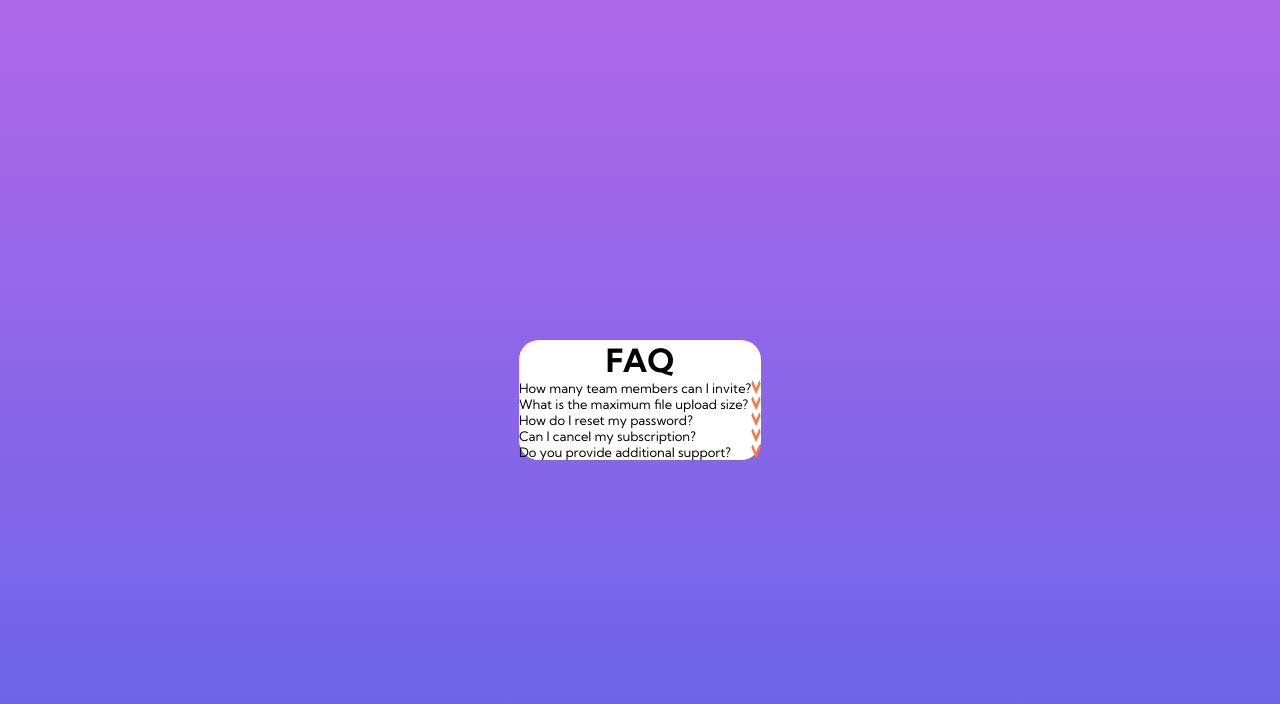
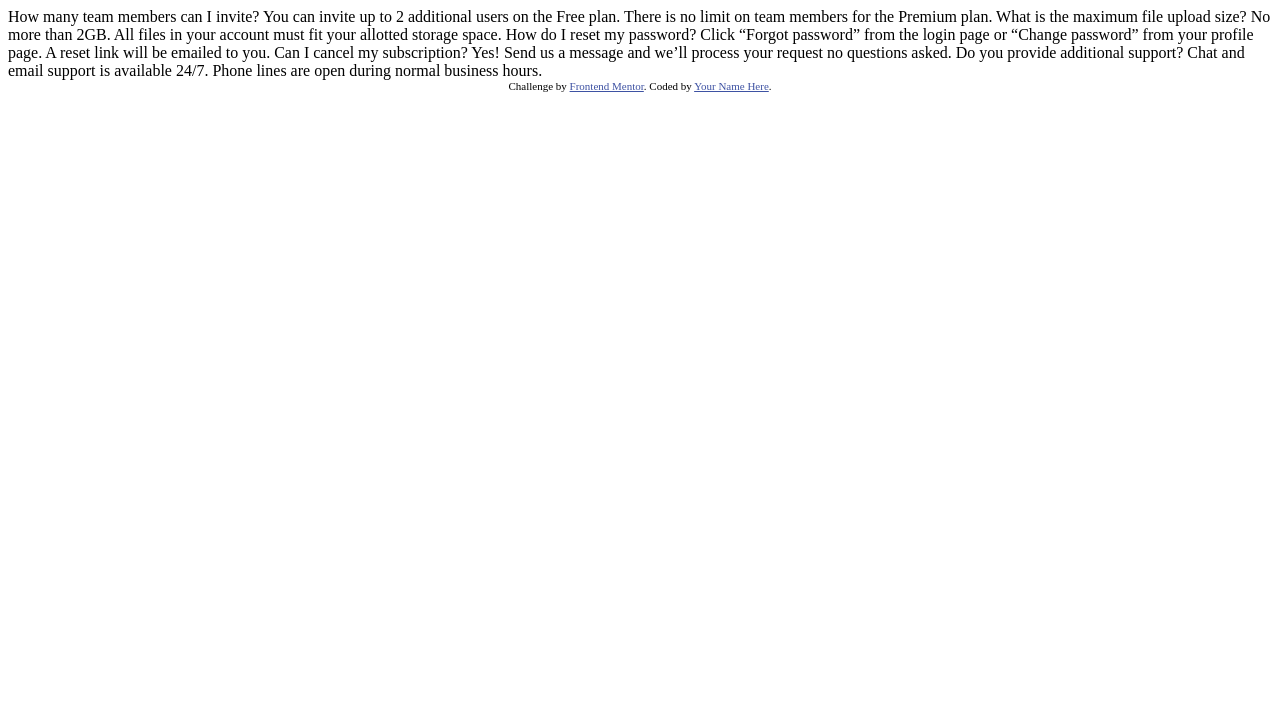
Before and after one commit to oryanhach/faq-accordion-card, a plain HTML site: page index.html in a window 1280 px wide. Drawn offline with Linux system fonts and the light colour scheme.

Commit message:
start the project from scratch again

```diff
--- a/index.html
+++ b/index.html
@@ -13,118 +13,36 @@
 
 		<title>Frontend Mentor | FAQ Accordion Card</title>
 
-		<!-- MY CSS -->
-		<link rel="stylesheet" href="style.css" />
-
-		<!-- GOOGLE FONTS -->
-		<link rel="preconnect" href="https://fonts.googleapis.com" />
-		<link rel="preconnect" href="https://fonts.gstatic.com" crossorigin />
-		<link
-			href="https://fonts.googleapis.com/css2?family=Kumbh+Sans:wght@400;700&display=swap"
-			rel="stylesheet" />
+		<!-- Feel free to remove these styles or customise in your own stylesheet 👍 -->
+		<style>
+			.attribution {
+				font-size: 11px;
+				text-align: center;
+			}
+			.attribution a {
+				color: hsl(228, 45%, 44%);
+			}
+		</style>
 	</head>
 	<body>
-		<main>
-			<div class="accordion-card">
-				<section class="illustration">
-					<img
-						src="images/illustration-woman-online-desktop.svg"
-						alt="woman illustration"
-						class="illustration__woman" />
-					<img
-						src="images/illustration-box-desktop.svg"
-						alt="box illustration"
-						class="illustration__box" />
-					<img
-						src="images/bg-pattern-desktop.svg"
-						alt="background pattern"
-						class="illustration__background" />
-				</section>
+		How many team members can I invite? You can invite up to 2 additional
+		users on the Free plan. There is no limit on team members for the
+		Premium plan. What is the maximum file upload size? No more than 2GB.
+		All files in your account must fit your allotted storage space. How do I
+		reset my password? Click “Forgot password” from the login page or
+		“Change password” from your profile page. A reset link will be emailed
+		to you. Can I cancel my subscription? Yes! Send us a message and we’ll
+		process your request no questions asked. Do you provide additional
+		support? Chat and email support is available 24/7. Phone lines are open
+		during normal business hours.
 
-				<div class="faq">
-					<header>
-						<h1 class="faq__title">FAQ</h1>
-					</header>
-
-					<div class="faq__list">
-						<div>
-							<p class="faq__question">
-								How many team members can I invite?
-							</p>
-							<img
-								src="images/icon-arrow-down.svg"
-								alt="arrow icon"
-								class="faq__arrow" />
-							<p class="faq__answer">
-								You can invite up to 2 additional users on the
-								Free plan. There is no limit on team members for
-								the Premium plan.
-							</p>
-						</div>
-
-						<div>
-							<p class="faq__question">
-								What is the maximum file upload size?
-							</p>
-							<img
-								src="images/icon-arrow-down.svg"
-								alt="arrow icon"
-								class="faq__arrow" />
-
-							<p class="faq__answer">
-								No more than 2GB. All files in your account must
-								fit your allotted storage space.
-							</p>
-						</div>
-
-						<div>
-							<p class="faq__question">
-								How do I reset my password?
-							</p>
-							<img
-								src="images/icon-arrow-down.svg"
-								alt="arrow icon"
-								class="faq__arrow" />
-
-							<p class="faq__answer">
-								Click “Forgot password” from the login page or
-								“Change password” from your profile page. A
-								reset link will be emailed to you.
-							</p>
-						</div>
-
-						<div>
-							<p class="faq__question">
-								Can I cancel my subscription?
-							</p>
-							<img
-								src="images/icon-arrow-down.svg"
-								alt="arrow icon"
-								class="faq__arrow" />
-
-							<p class="faq__answer">
-								Yes! Send us a message and we’ll process your
-								request no questions asked.
-							</p>
-						</div>
-
-						<div>
-							<p class="faq__question">
-								Do you provide additional support?
-							</p>
-							<img
-								src="images/icon-arrow-down.svg"
-								alt="arrow icon"
-								class="faq__arrow" />
-
-							<p class="faq__answer">
-								Chat and email support is available 24/7. Phone
-								lines are open during normal business hours.
-							</p>
-						</div>
-					</div>
-				</div>
-			</div>
-		</main>
+		<div class="attribution">
+			Challenge by
+			<a
+				href="https://www.frontendmentor.io?ref=challenge"
+				target="_blank"
+				>Frontend Mentor</a
+			>. Coded by <a href="#">Your Name Here</a>.
+		</div>
 	</body>
 </html>
--- a/style.css
+++ /dev/null
@@ -1,82 +0,0 @@
-*,
-*::before,
-*::after {
-	box-sizing: border-box;
-}
-
-* {
-	margin: 0;
-}
-
-body {
-	-webkit-font-smoothing: antialiased;
-}
-
-img,
-picture,
-video,
-canvas,
-svg {
-	display: block;
-	max-width: 100%;
-}
-
-input,
-button,
-textarea,
-select {
-	font: inherit;
-}
-
-p,
-h1,
-h2,
-h3,
-h4,
-h5,
-h6 {
-	overflow-wrap: break-word;
-}
-
-body {
-	background-image: linear-gradient(
-		to bottom,
-		hsl(273, 75%, 66%),
-		hsl(240, 73%, 65%)
-	);
-	background-repeat: no-repeat;
-	height: 100vh;
-	display: grid;
-	place-content: center;
-	font-family: 'Kumbh Sans', sans-serif;
-}
-
-.accordion-card {
-	background-color: #fff;
-
-	border-radius: 20px;
-}
-
-.illustration {
-	display: none;
-}
-
-.faq {
-}
-
-.faq__title {
-	text-align: center;
-}
-
-.faq__list div {
-	display: flex;
-	justify-content: space-between;
-}
-
-.faq__question {
-	font-size: 13px;
-}
-
-.faq__answer {
-	display: none;
-}
```
Also changed, not shown: 1 other file.
